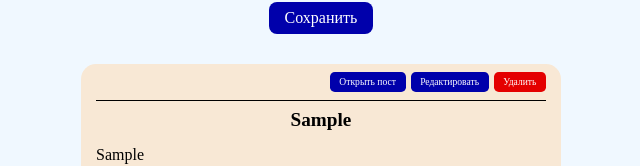
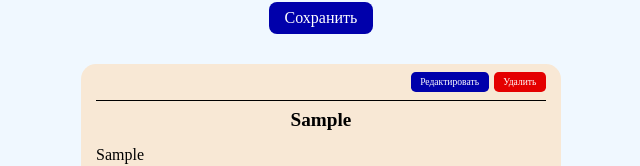
Before and after one commit to Juris-Berkulis/mini_blog, a Vue app: page / in a window 1280 px wide. Both pictures are taken after typing "Sample", "Sample", "Sample" into the empty fields and a click on the button "Сохранить". Shown: the part 341-507 px from the top of the page, without its empty margins (319-959 px from the left). Built offline with nearby package versions, Linux system fonts and the light colour scheme.

Commit message:
1. Change the post opening method.

```diff
--- a/src/components/PostsListItem.vue
+++ b/src/components/PostsListItem.vue
@@ -5,6 +5,7 @@ import { usePostsStore } from '@/stores/posts';
 import { useCommentsStore } from '@/stores/comments';
 import { ref, type Ref } from 'vue';
 import PostForm from './PostForm.vue';
+import router from '@/router';
 
 interface Props {
     post: PostItem,
@@ -67,11 +68,10 @@ const changePost = () => {
 </script>
 
 <template>
-<div class="postItem">
+<div class="postItem" @click="router.push(`/${post.id}`)">
     <div class="btnsPanel">
-        <RouterLink v-if="!isEdit" class="btn link" :to="`/${post.id}`">Открыть пост</RouterLink>
-        <button class="btn" @click="toggleIsEdit">{{ isEdit ? 'Отмена' : 'Редактировать' }}</button>
-        <button class="btn delete" @click="() => deletePost(post.id)">Удалить</button>
+        <button class="btn" @click.stop="toggleIsEdit">{{ isEdit ? 'Отмена' : 'Редактировать' }}</button>
+        <button class="btn delete" @click.stop="() => deletePost(post.id)">Удалить</button>
     </div>
     <div v-if="isEdit" class="formWrapper">
         <PostForm
@@ -105,7 +105,13 @@ const changePost = () => {
     padding: 8px 15px 15px;
     border-radius: 15px;
     font-size: 1em;
+    cursor: pointer;
     background-color: #f8e8d5;
+    transition: all 0.4s linear 0s;
+
+    &:hover {
+        background-color: #ffe6c7;
+    }
 }
 
 .btnsPanel {
```
